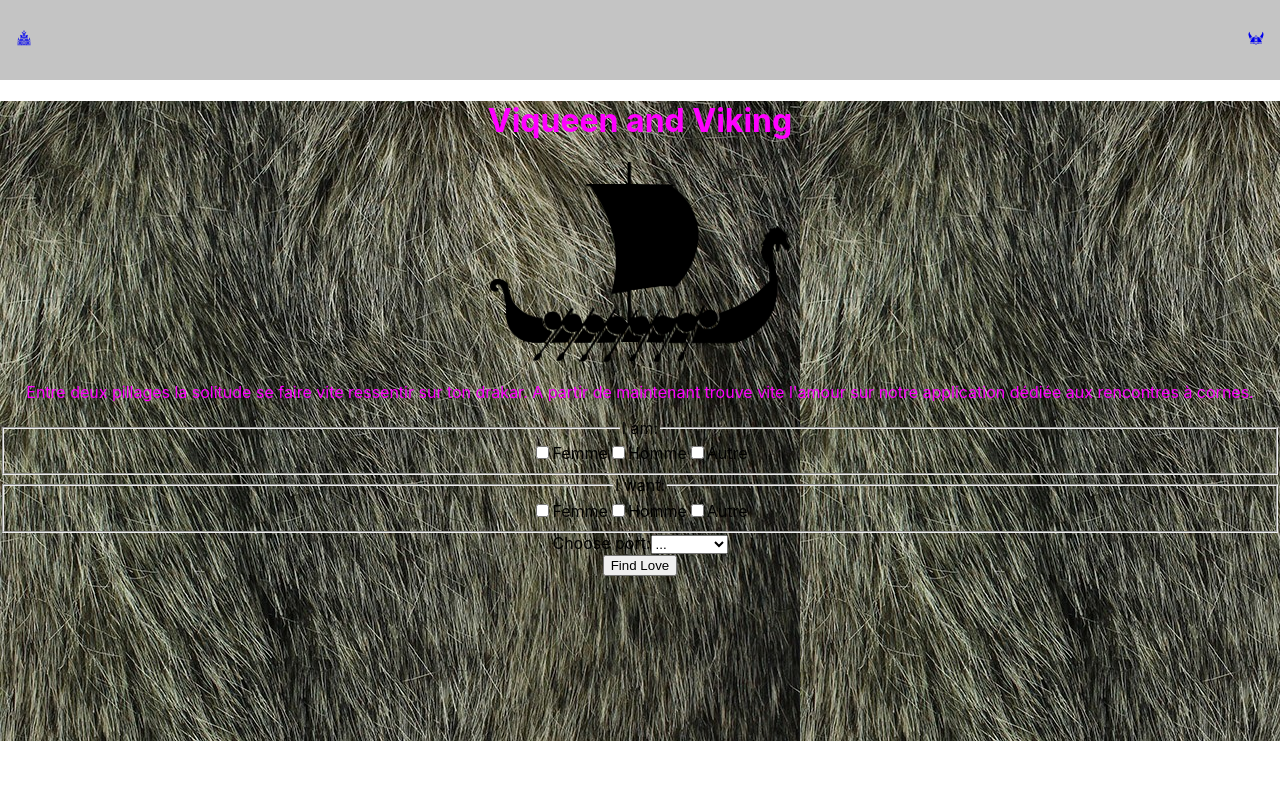
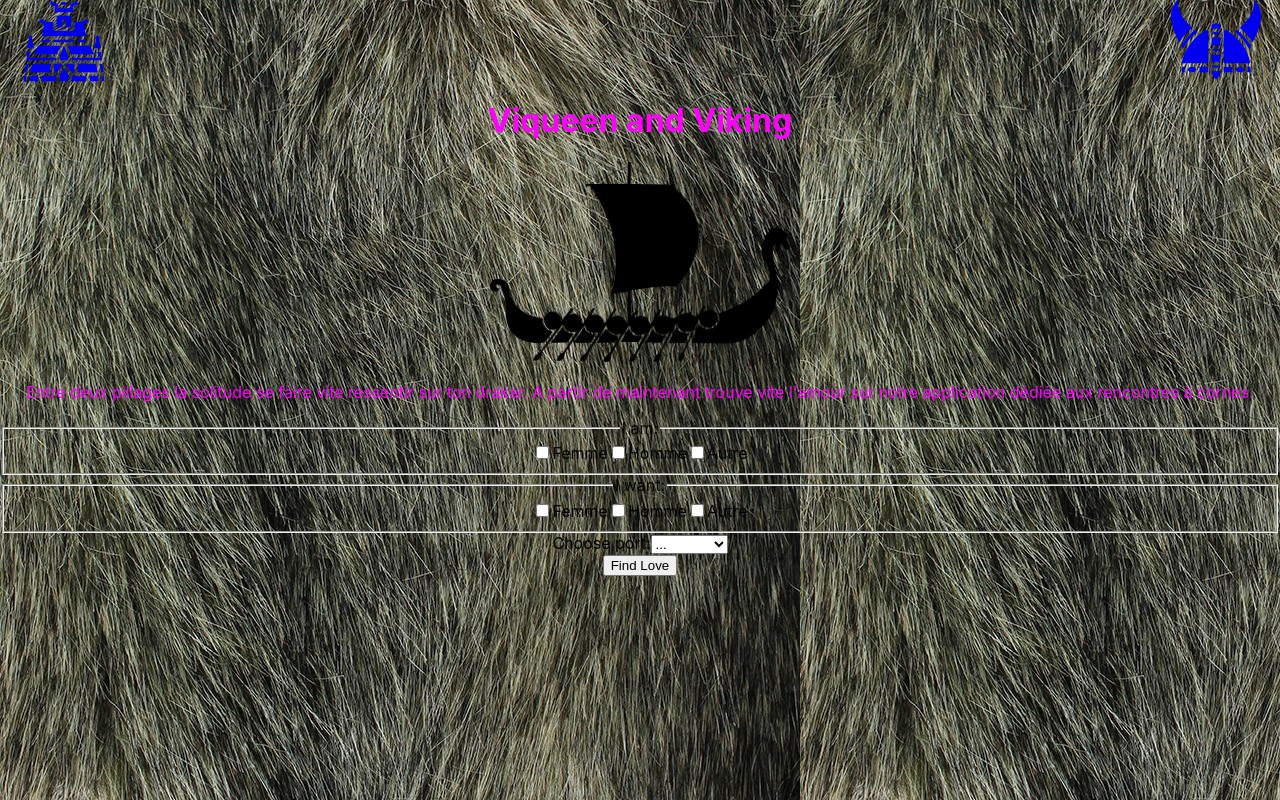
Before and after one commit to lwujek/wcs-js-h1-vikings, a React (Create React App) app: page / in a window 1280 px wide. Built offline with nearby package versions, Linux system fonts and the light colour scheme.

Commit message:
change background

```diff
--- a/src/components/Home.css
+++ b/src/components/Home.css
@@ -1,4 +1,3 @@
 .home {
-    background-image: url('./images/image.png');
-    height: 40em;
+  height: 40em;
 }
--- a/src/components/Navbar.jsx
+++ b/src/components/Navbar.jsx
@@ -7,13 +7,11 @@ import { Link } from "react-router-dom";
 const Section = styled.section`
   width: 100vw;
   height: 10vh;
-  background: #c4c4c4;
   display: flex;
   justify-content: space-between;
   align-items: center;
 
   .btn {
-    background-image:
     width: 6rem;
     height: 90%;
     margin: 0 1rem;
--- a/src/index.css
+++ b/src/index.css
@@ -1,13 +1,14 @@
 body {
   margin: 0;
-  font-family: -apple-system, BlinkMacSystemFont, 'Segoe UI', 'Roboto', 'Oxygen',
-    'Ubuntu', 'Cantarell', 'Fira Sans', 'Droid Sans', 'Helvetica Neue',
+  font-family: -apple-system, BlinkMacSystemFont, "Segoe UI", "Roboto", "Oxygen",
+    "Ubuntu", "Cantarell", "Fira Sans", "Droid Sans", "Helvetica Neue",
     sans-serif;
+  background-image: url("./components/images/image.png");
   -webkit-font-smoothing: antialiased;
   -moz-osx-font-smoothing: grayscale;
 }
 
 code {
-  font-family: source-code-pro, Menlo, Monaco, Consolas, 'Courier New',
+  font-family: source-code-pro, Menlo, Monaco, Consolas, "Courier New",
     monospace;
 }
```
